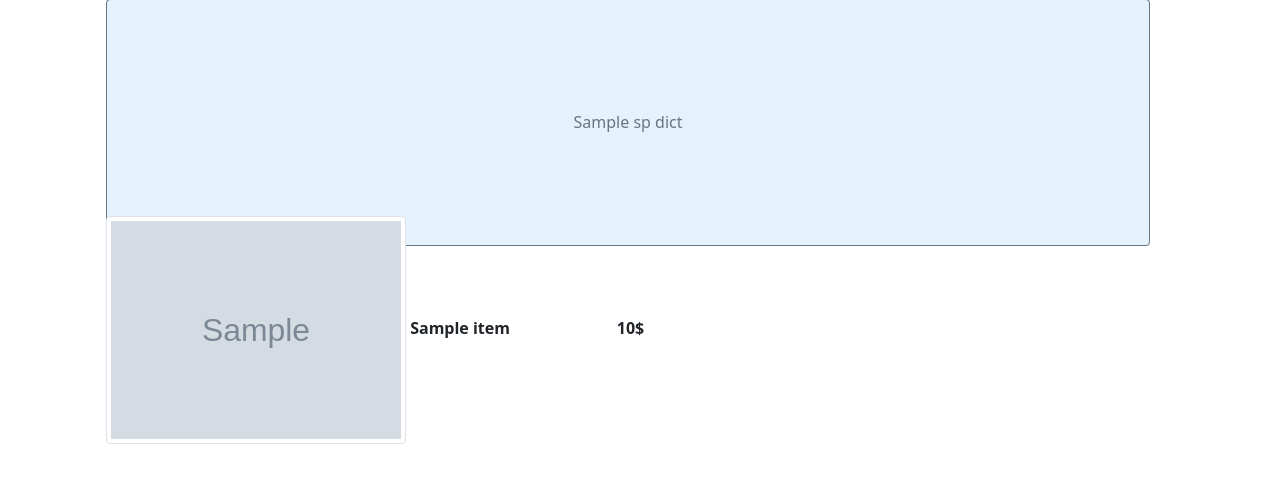
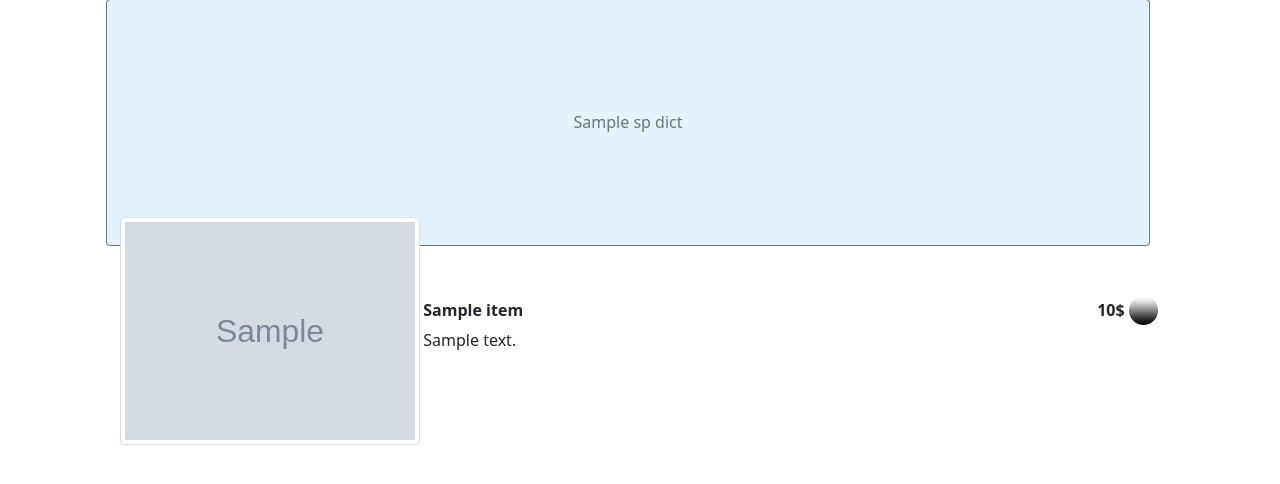
Before and after one commit to Ritips/projectThemeWEB, a Flask app: page / in a window 1280 px wide. Shown: the part 208-692 px from the top of the page. Run offline with Flask 3, Linux system fonts and the light colour scheme; tables that the repository leaves empty hold one stand-in row (values such as "Sample post"); grey boxes marked "Sample" are stand-in pictures; a database or web service that is not in the repository returns one stand-in record (values such as "Sample title"); data that the repository does not hold is empty.

Commit message:
slight adjustments to items table (2), cost and description are shown in table

```diff
--- a/templates/categories.html
+++ b/templates/categories.html
@@ -1,13 +1,27 @@
 {% extends "main_page.html" %}
 
 {% block content2 %}
-<div class="box" style="margin-top: 5%;">
+<table style="margin-top: 5%" align="center">
     {% for item in items %}
-        <div class="row">
-            <div class="col"><img src={{item.img_path}} width="300" height="300" class="img-fluid img-thumbnail rounded float-left" alt="">
-                <b>{{ item.title }}</b><b style="margin-left: 10%">{{ item.cost }}$</b></div>
-        </div>
+        <tr>
+            <td style="width: 29%; margin: 10px"><img src={{item.img_path}} width="300" height="300" class="img-fluid img-thumbnail rounded float-left" alt=""></td>
+            <td style="width: 71%">
+                <table style="height: 800%" valign="top">
+                    <thead>
+                        <tr>
+                            <th colspan="1" style="width: 100%" align="left">{{ item.title }}</th>
+                            <th colspan="1" style="width: 60px">{{ item.cost }}$</th>
+                            <th colspan="1" style="width: 32px"><img src="/static/img/icon1.png" width="32" height="32" class="d-inline-block align-top" alt=""></th>
+                        </tr>
+                    </thead>
+                    <tbody valign="top">
+                        <tr>
+                            <td rowspan="10"><p>{{ item.description }}</p></td>
+                        </tr>
+                    </tbody>
+                </table>
+            </td>
+        </tr>
     {% endfor %}
-</div>
-
+</table>
 {% endblock %}
```
Also changed, not shown: templates/one_category.html (+21 -10 lines).
